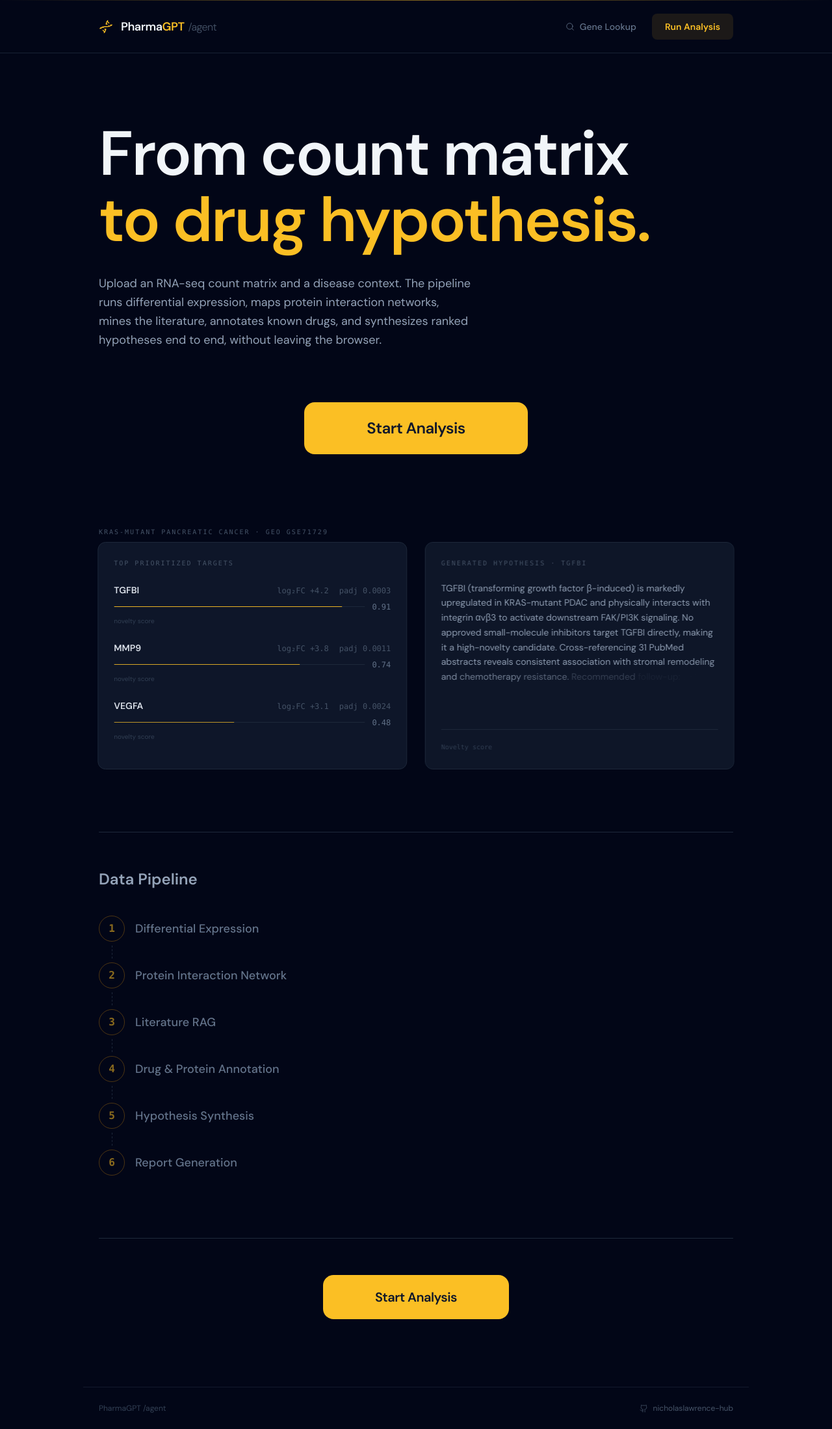
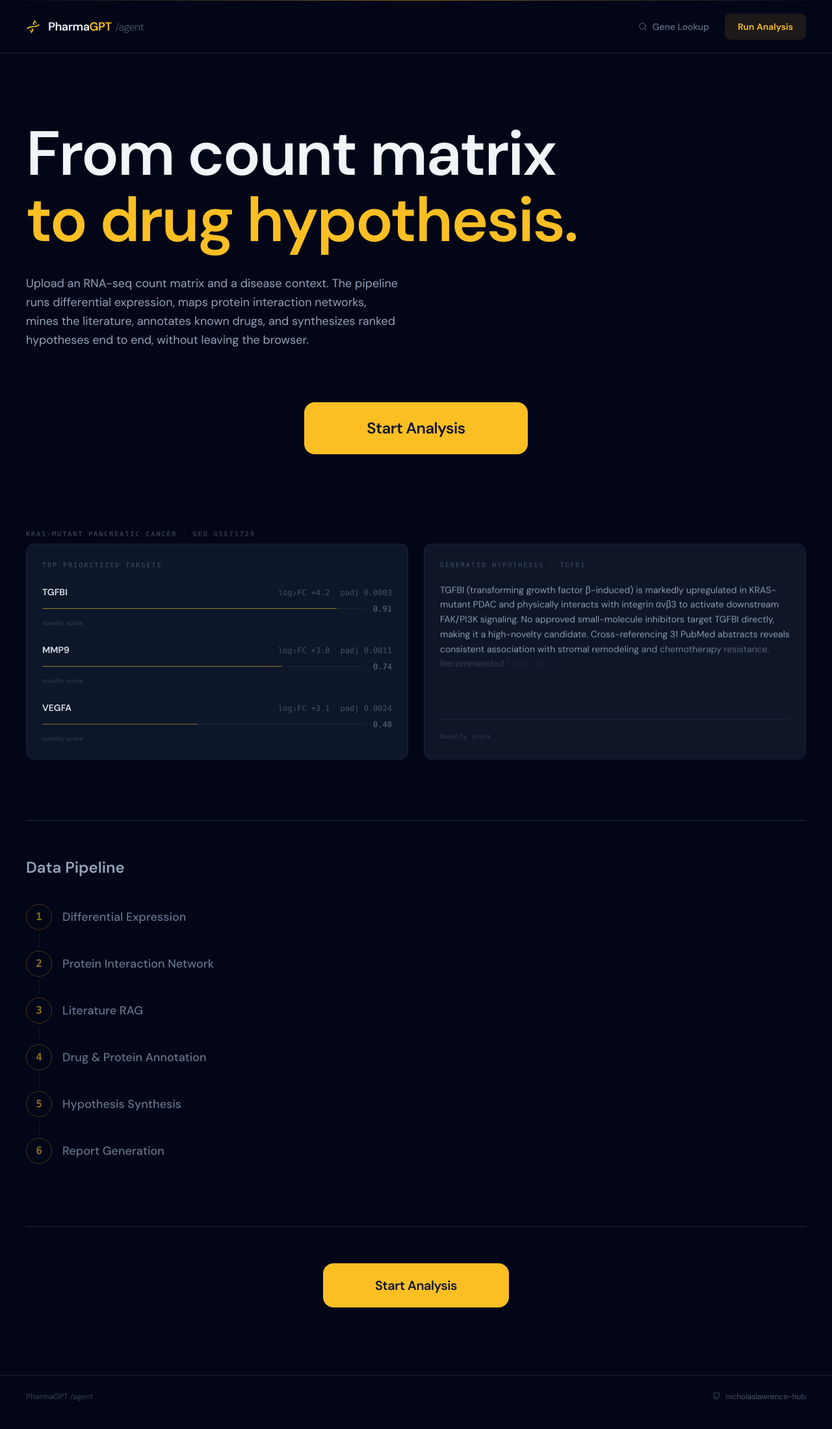
Before and after one commit to nicholaslawrence-hub/compbio_agent_harness, a React (Vite) app in the folder frontend/: page / in a window 1280 px wide. Shown: the whole page at 65% size. Built offline with nearby package versions, Linux system fonts and the light colour scheme; no server answers.

Commit message:
fix: Edited for larger resolution screens

```diff
--- a/frontend/src/components/Layout.jsx
+++ b/frontend/src/components/Layout.jsx
@@ -6,7 +6,7 @@ export default function Layout() {
     <div className="min-h-screen flex flex-col">
       <header className="sticky top-0 z-50 bg-slate-950">
         <div className="h-px bg-gradient-to-r from-transparent via-amber-400/50 to-transparent" />
-        <div className="max-w-5xl mx-auto px-6 h-20 flex items-center justify-between">
+        <div className="max-w-7xl mx-auto px-10 h-20 flex items-center justify-between">
 
           {/* Logo — clicks back to home */}
           <Link to="/" className="flex items-center gap-3 group">
@@ -54,11 +54,11 @@ export default function Layout() {
         <div className="h-px bg-slate-800/80" />
       </header>
 
-      <main className="flex-1 max-w-5xl mx-auto w-full px-6 py-10">
+      <main className="flex-1 max-w-7xl mx-auto w-full px-10 py-10">
         <Outlet />
       </main>
 
-      <footer className="max-w-5xl mx-auto w-full px-6 py-6 flex items-center justify-between border-t border-slate-800/60">
+      <footer className="max-w-7xl mx-auto w-full px-10 py-6 flex items-center justify-between border-t border-slate-800/60">
         <span className="text-xs text-slate-700">PharmaGPT /agent</span>
         <a
           href="https://github.com/nicholaslawrence-hub/compbio_agent_harness"
--- a/frontend/src/pages/AnalyzePage.jsx
+++ b/frontend/src/pages/AnalyzePage.jsx
@@ -184,7 +184,7 @@ export default function AnalyzePage() {
       {/* ── Example use-case ─────────────────────────────────── */}
       <div ref={exampleRef}>
         <p className="text-[10px] font-mono uppercase tracking-[0.2em] text-slate-600 mb-2"
-          style={{ opacity: scrollProgress }}>
+          style={{ opacity: scrollProgress, transform: `translateY(${(1 - scrollProgress) * 80}px)` }}>
           KRAS-mutant Pancreatic Cancer · GEO GSE71729
         </p>
 
@@ -193,7 +193,7 @@ export default function AnalyzePage() {
           <div className="rounded-xl border border-slate-800 bg-slate-900 p-6"
             style={{
               opacity: scrollProgress,
-              transform: `translateX(${(1 - scrollProgress) * -60}px)`,
+              transform: `translateY(${(1 - scrollProgress) * 80}px)`,
             }}>
             <p className="text-[10px] font-mono uppercase tracking-[0.2em] text-slate-600 mb-6">
               Top prioritized targets
@@ -218,7 +218,7 @@ export default function AnalyzePage() {
           <div className="rounded-xl border border-slate-800 bg-slate-900 p-6 flex flex-col"
             style={{
               opacity: scrollProgress,
-              transform: `translateX(${(1 - scrollProgress) * 60}px)`,
+              transform: `translateY(${(1 - scrollProgress) * 80}px)`,
             }}>
             <p className="text-[10px] font-mono uppercase tracking-[0.2em] text-slate-600 mb-5">
               Generated hypothesis · TGFBI
```
